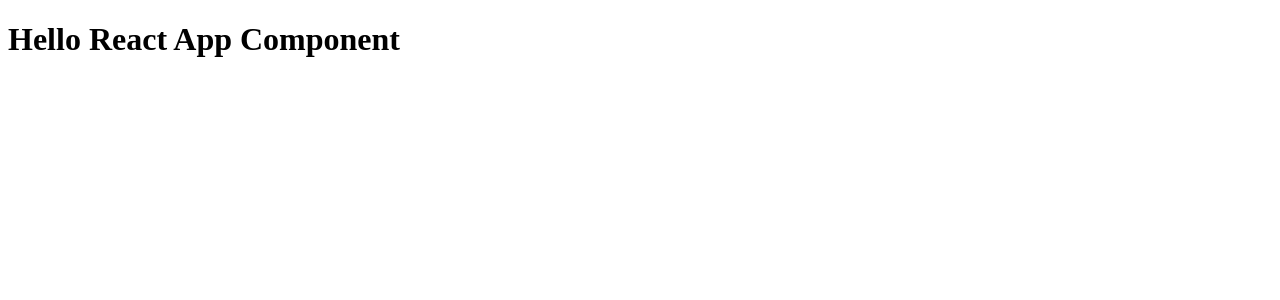
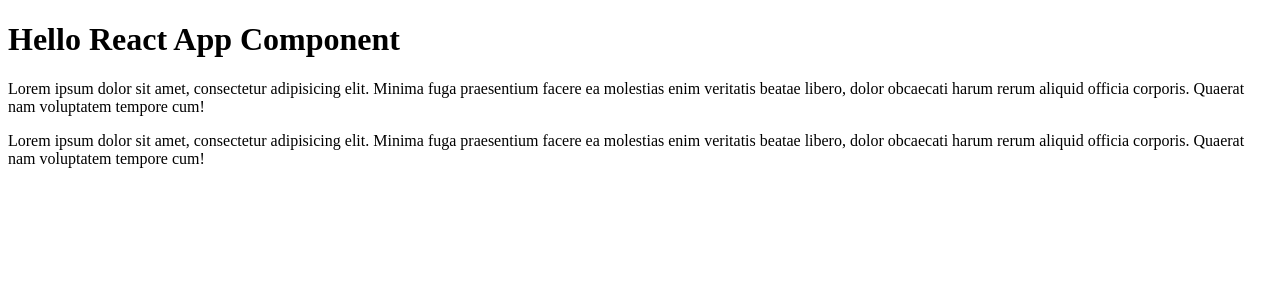
Before and after one commit to mrisaina/react-29-11, a React (Create React App) app: page / in a window 1280 px wide. Shown: the top 300 px of the page. Built offline with nearby package versions, Linux system fonts and the light colour scheme.

Commit message:
react fragment for multiple components

```diff
--- a/src/index.tsx
+++ b/src/index.tsx
@@ -33,8 +33,35 @@ import ReactDOM from 'react-dom/client'
 //     </div>
 // )
 
+const Title = () => {
+    return <h1>Hello React App Component</h1>
+}
+
+const Content = () => {
+    return (
+        <React.Fragment>
+            <p>
+                Lorem ipsum dolor sit amet, consectetur adipisicing elit. Minima
+                fuga praesentium facere ea molestias enim veritatis beatae
+                libero, dolor obcaecati harum rerum aliquid officia corporis.
+                Quaerat nam voluptatem tempore cum!
+            </p>
+            <p>
+                Lorem ipsum dolor sit amet, consectetur adipisicing elit. Minima
+                fuga praesentium facere ea molestias enim veritatis beatae
+                libero, dolor obcaecati harum rerum aliquid officia corporis.
+                Quaerat nam voluptatem tempore cum!
+            </p>
+        </React.Fragment>
+    )
+}
+
 const App = () => {
-    return <h1>Hello React App Component</h1>
+    return (
+        <>
+            <Title /> <Content />
+        </>
+    )
 }
 
 const root = ReactDOM.createRoot(document.getElementById('root') as HTMLElement)
```
